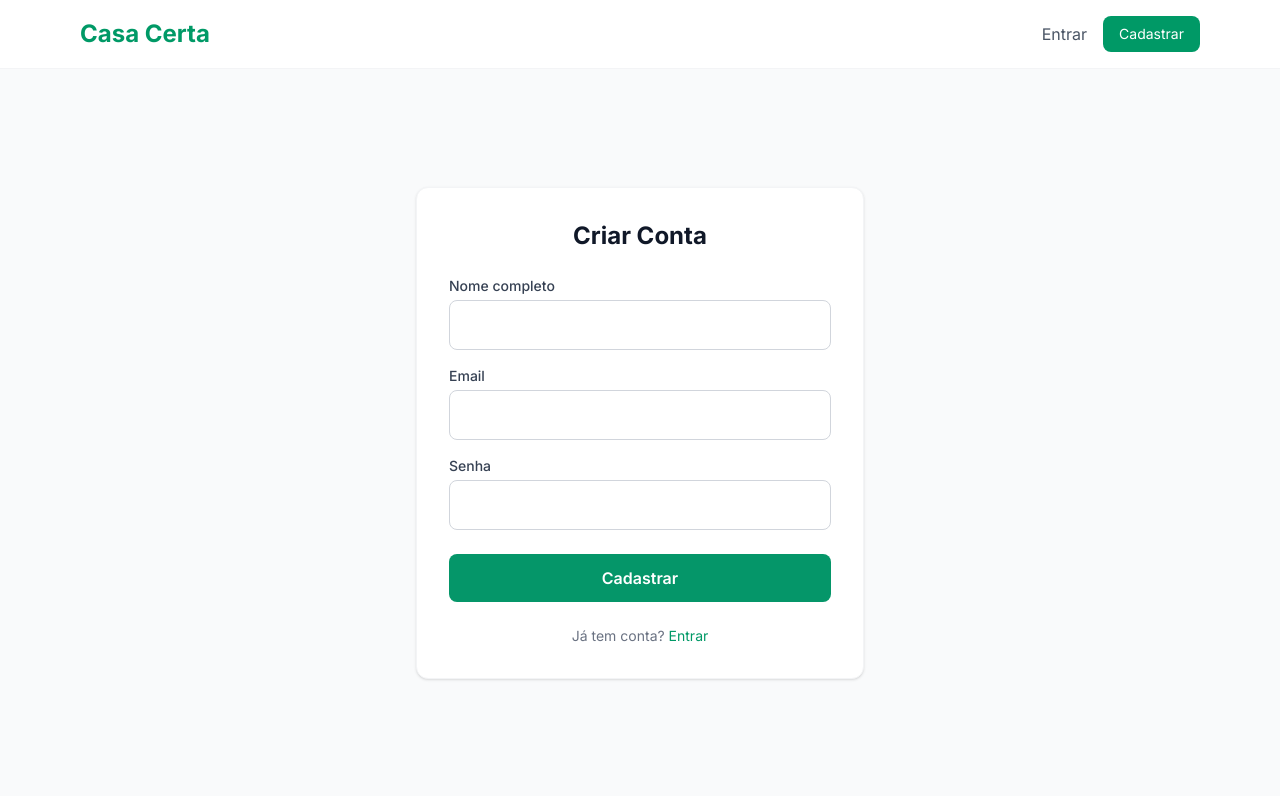
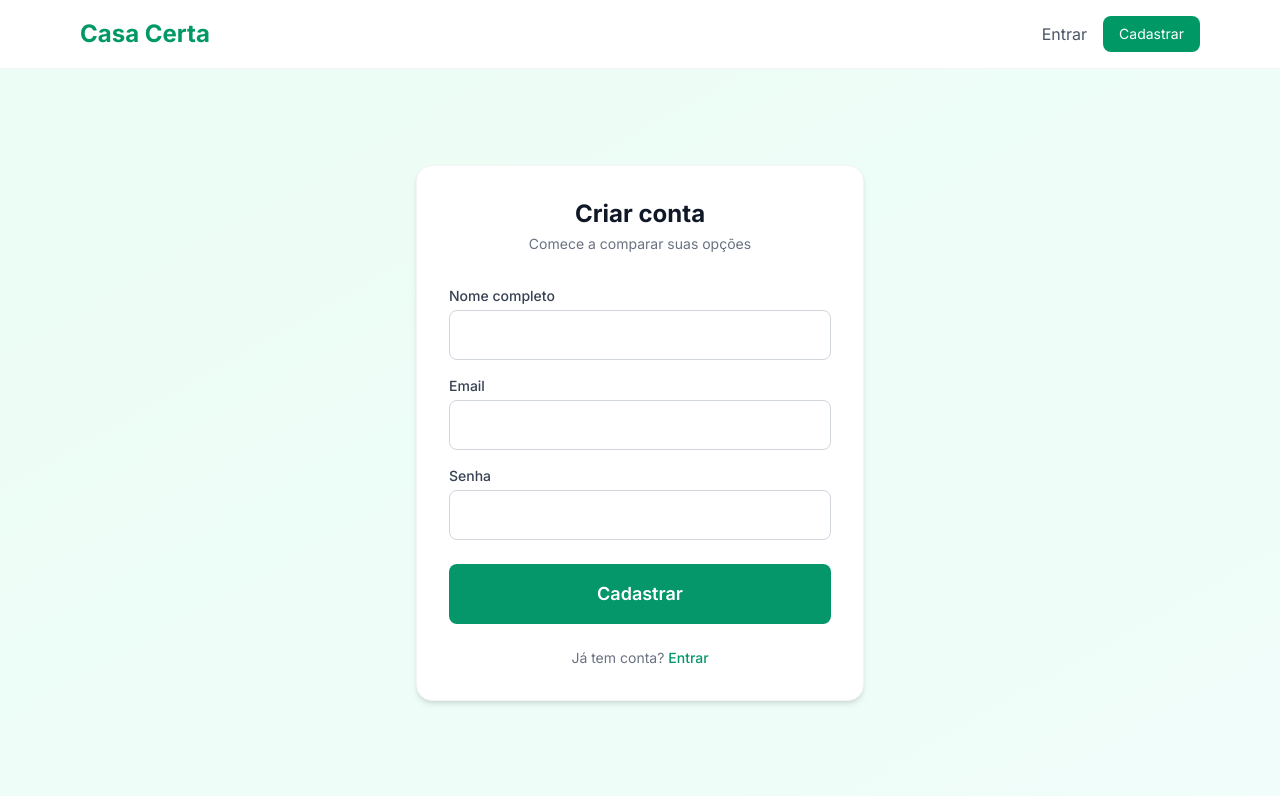
Before and after one commit to GuilhermeEijiY/SimuladorCasaCerta, a React (Vite) app in the folder Frontend/: page /register in a window 1280 px wide. Built offline with nearby package versions, Linux system fonts and the light colour scheme; no server answers.

Commit message:
Poli telas de Login e Cadastro: fundo, card, botao e consistencia visual

```diff
--- a/Frontend/src/pages/Login.tsx
+++ b/Frontend/src/pages/Login.tsx
@@ -30,12 +30,17 @@ export function Login() {
   }
 
   return (
-    <div className="min-h-[calc(100vh-73px)] flex items-center justify-center bg-gray-50 px-4">
-      <div className="w-full max-w-md bg-white rounded-xl shadow-sm border border-gray-100 p-8">
-        <h1 className="text-2xl font-bold text-gray-900 mb-6 text-center">Entrar</h1>
+    <div className="min-h-[calc(100vh-73px)] flex items-center justify-center bg-gradient-to-br from-brand-50 to-accent-50 px-4 py-12">
+      <div className="w-full max-w-md bg-white rounded-2xl shadow-md border border-gray-100 p-8">
+        <div className="text-center mb-8">
+          <h1 className="text-2xl font-bold text-gray-900">Entrar</h1>
+          <p className="text-gray-500 text-sm mt-1">Acesse sua conta para simular</p>
+        </div>
 
         {error && (
-          <div className="bg-red-50 text-red-600 p-3 rounded-lg mb-4 text-sm">{error}</div>
+          <div className="bg-red-50 border border-red-200 text-red-600 p-3 rounded-lg mb-4 text-sm font-medium">
+            {error}
+          </div>
         )}
 
         <form onSubmit={handleSubmit} className="flex flex-col gap-4">
@@ -53,14 +58,14 @@ export function Login() {
             onChange={(e) => setPassword(e.target.value)}
             required
           />
-          <Button type="submit" disabled={loading} className="mt-2">
-            {loading ? "Entrando..." : "Entrar"}
+          <Button type="submit" size="lg" isLoading={loading} className="mt-2 w-full">
+            Entrar
           </Button>
         </form>
 
         <p className="text-center text-gray-500 text-sm mt-6">
           Não tem conta?{" "}
-          <Link to="/register" className="text-emerald-600 hover:underline">
+          <Link to="/register" className="text-brand-600 font-medium hover:underline">
             Cadastre-se
           </Link>
         </p>
--- a/Frontend/src/pages/Register.tsx
+++ b/Frontend/src/pages/Register.tsx
@@ -31,12 +31,17 @@ export function Register() {
   }
 
   return (
-    <div className="min-h-[calc(100vh-73px)] flex items-center justify-center bg-gray-50 px-4">
-      <div className="w-full max-w-md bg-white rounded-xl shadow-sm border border-gray-100 p-8">
-        <h1 className="text-2xl font-bold text-gray-900 mb-6 text-center">Criar Conta</h1>
+    <div className="min-h-[calc(100vh-73px)] flex items-center justify-center bg-gradient-to-br from-brand-50 to-accent-50 px-4 py-12">
+      <div className="w-full max-w-md bg-white rounded-2xl shadow-md border border-gray-100 p-8">
+        <div className="text-center mb-8">
+          <h1 className="text-2xl font-bold text-gray-900">Criar conta</h1>
+          <p className="text-gray-500 text-sm mt-1">Comece a comparar suas opções</p>
+        </div>
 
         {error && (
-          <div className="bg-red-50 text-red-600 p-3 rounded-lg mb-4 text-sm">{error}</div>
+          <div className="bg-red-50 border border-red-200 text-red-600 p-3 rounded-lg mb-4 text-sm font-medium">
+            {error}
+          </div>
         )}
 
         <form onSubmit={handleSubmit} className="flex flex-col gap-4">
@@ -62,14 +67,14 @@ export function Register() {
             minLength={6}
             required
           />
-          <Button type="submit" disabled={loading} className="mt-2">
-            {loading ? "Criando conta..." : "Cadastrar"}
+          <Button type="submit" size="lg" isLoading={loading} className="mt-2 w-full">
+            Cadastrar
           </Button>
         </form>
 
         <p className="text-center text-gray-500 text-sm mt-6">
           Já tem conta?{" "}
-          <Link to="/login" className="text-emerald-600 hover:underline">
+          <Link to="/login" className="text-brand-600 font-medium hover:underline">
             Entrar
           </Link>
         </p>
```
